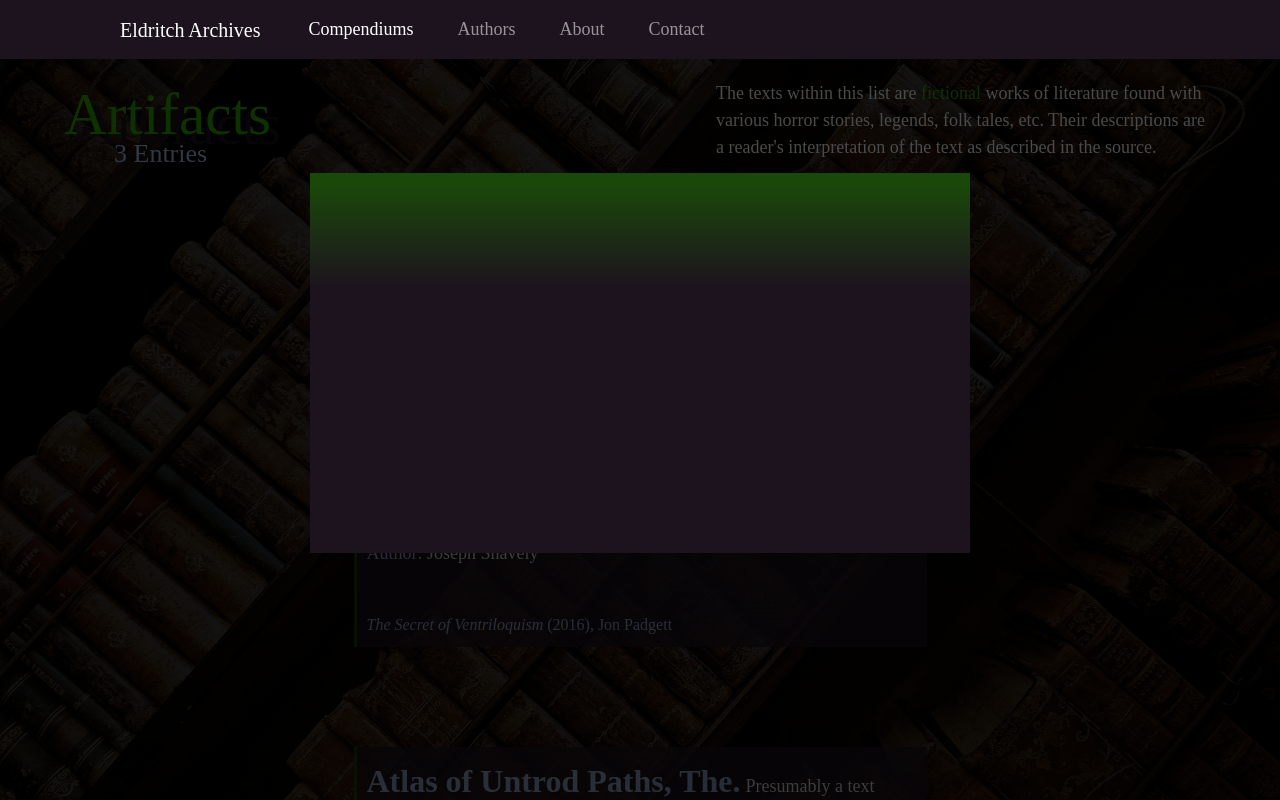
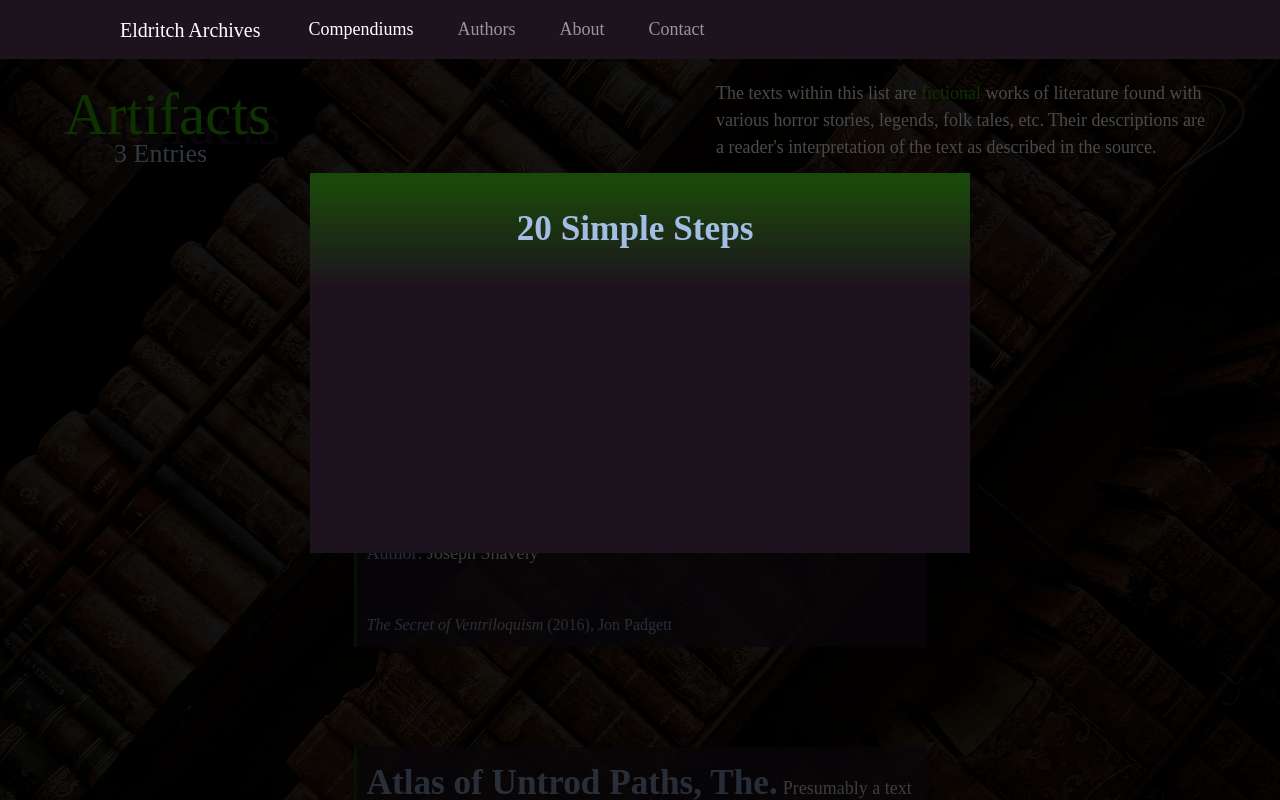
Before and after one commit to Owenx25/EldritchArchivesClient, a React (Create React App) app: page /compendiums/artifacts in a window 1280 px wide. Both pictures are taken after a click on the button 640 px from the left and 437 px from the top of the page. Built offline with nearby package versions, Linux system fonts and the light colour scheme; a web font is replaced by a local one.

Commit message:
Typewriter effect for entry modal title

```diff
--- a/package.json
+++ b/package.json
@@ -16,6 +16,7 @@
     "react-dom": "^17.0.2",
     "react-router-dom": "^5.3.0",
     "react-scripts": "4.0.3",
+    "typewriter-effect": "^2.18.2",
     "web-vitals": "^1.1.2"
   },
   "scripts": {
--- a/src/components/CompendiumEntry.js
+++ b/src/components/CompendiumEntry.js
@@ -7,7 +7,7 @@ export default function CompendiumEntry({entryData, onEntryClick}) {
     // compendium information like location, or known locations.
     // Could also just save these for modal!
     return (
-        <button className={styles.box} onClick={onEntryClick}>
+        <button className={styles.box} onClick={() => onEntryClick(entryData)}>
             <div className={styles['content-container']}>
                 <p>
                     <span className="entry-title-font" style={{color: `var(${COLORS.content})`, marginRight: "5px"}}>{entryData.title}.</span>
--- a/src/components/CompendiumPage.js
+++ b/src/components/CompendiumPage.js
@@ -8,7 +8,6 @@ import CompendiumEntry from "./CompendiumEntry";
 import { TITLES, COLORS } from "../constants";
 import EntryGrid from "./EntryGrid";
 import EntryModal from "./EntryModal";
-import { Modal } from "react-bootstrap";
 import styles from "./css/CompendiumPage.module.css";
 import { useState } from "react";
 
@@ -16,7 +15,7 @@ export default function CompendiumPage(props) {
     // Get the specific compendium
     let { compendium } = useParams();
 
-    let [modalShow, setModalShow] = useState(false);
+    let [modalShow, setModalShow] = useState(null);
 
     // Use compendium to get data from backend, MOCKING for now
     //const entries = axios.get(`/compeniums/${compendium}`);
@@ -91,14 +90,14 @@ export default function CompendiumPage(props) {
                     </div>
                     <EntryGrid entries={entries}/>
                 </div>
-                <EntryModal onHide={() => setModalShow(false)} onShow={() => {}} show={modalShow}/>
+                <EntryModal onHide={() => setModalShow(false)} onShow={() => {}} entryData={modalShow}/>
             </Backdrop>
         </div>
     );
 
     function createEntry(response, counter) {
         return (
-            <CompendiumEntry entryData={response} onEntryClick={() => setModalShow(true)} key={counter} />
+            <CompendiumEntry entryData={response} onEntryClick={(data) => setModalShow(data)} key={counter} />
         )
     }
 
--- a/src/components/EntryModal.js
+++ b/src/components/EntryModal.js
@@ -2,6 +2,7 @@ import { useEffect, useRef, useState } from "react";
 
 import styles from "./css/EntryModal.module.css";
 import Overlay from "./Overlay";
+import Typewriter from 'typewriter-effect';
 
 
 // REMOVE
@@ -20,14 +21,15 @@ const sampleData = {
     }
 }
 
-
-export default function EntryModal({show, onHide, onShow}) {
+export default function EntryModal({entryData, onHide, onShow}) {
     const wrapperRef = useRef(null);
     const [showClass, setShowClass] = useState(null);
+    const [data, setData] = useState(null)
 
     useEffect(() => {
-        setShowClass(show ? ` ${styles.show}` : null);
-    }, [show])
+        setShowClass(entryData ? ` ${styles.show}` : null);
+        setData(entryData ? entryData : null);
+    }, [entryData])
 
     const handleClickOutside = event => {
         if (showClass && wrapperRef.current && !wrapperRef.current.contains(event.target)) {
@@ -40,11 +42,18 @@ export default function EntryModal({show, onHide, onShow}) {
     document.addEventListener("click", handleClickOutside, false);
     onShow();
 
+    const startTypewriter = (typewriter) => {
+        typewriter.typeString(`<span class="entry-title-font"'>${data.title}<span>`)
+            .pauseFor(1000)
+            .typeString(`<span class="entry-title-font"'>.<span>`)
+            .start();
+    }
+
     return (
         <>
             <div ref={wrapperRef} className={styles.modal + showClass}>
                 <div className={styles.header}>
-
+                    { data ? <Typewriter options={{autoStart: false}} onInit={startTypewriter} /> : null }
                 </div>
                 <div className={styles.body}>
 
--- a/src/components/css/EntryModal.module.css
+++ b/src/components/css/EntryModal.module.css
@@ -37,7 +37,9 @@
 }
 
 .header {
+    padding-top: 20px;
     height: 50px;
+    align-self: center;
 }
 
 .footer {
--- a/src/scss/custom.scss
+++ b/src/scss/custom.scss
@@ -88,7 +88,8 @@ html {
 .entry-title-font {
   font-family: "CallistoMT";
   font-weight: bold;
-  font-size: 2rem;
+  font-size: 2.2rem;
+  color: var(--innsmouth-blue);
 }
 
 .entry-content-font {
```
Also changed, not shown: 1 other file (tests, documents, lock files or other folders).
